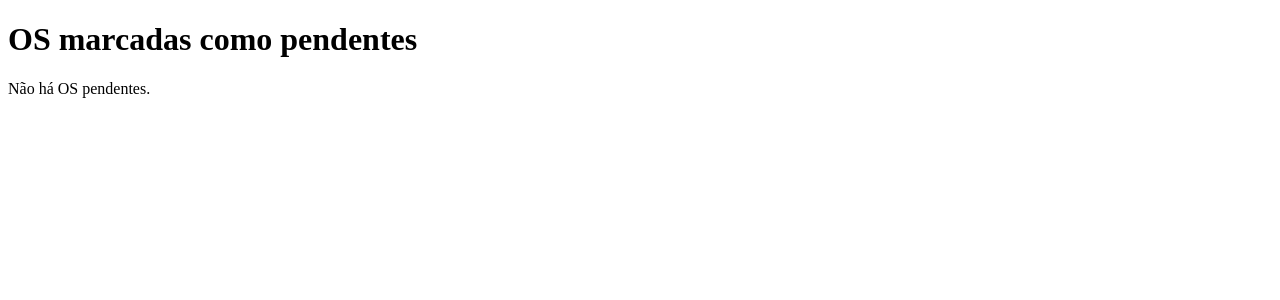
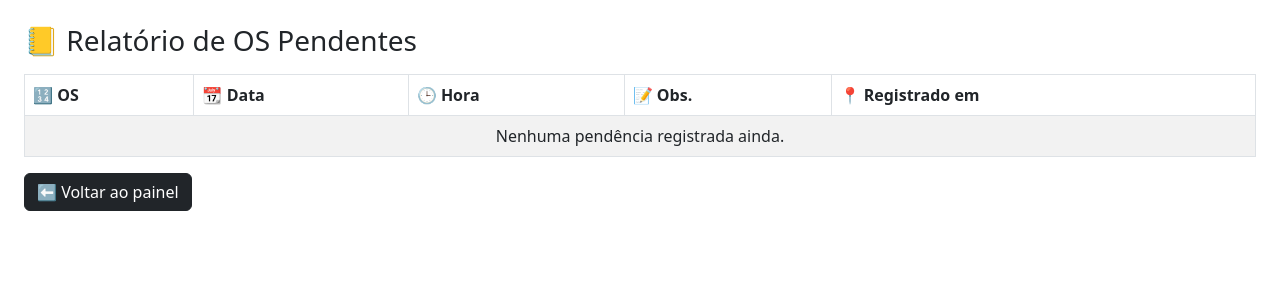
Before and after one commit to willtuner/os-manager, a Flask app: page /pendentes in a window 1280 px wide. Shown: the top 300 px of the page. Run offline with Flask 3, Linux system fonts and the light colour scheme; the visitor is signed in with stand-in values (Sample User, id 1).

Commit message:
pendentes.html

```diff
--- a/templates/pendentes.html
+++ b/templates/pendentes.html
@@ -1,20 +1,37 @@
-
 <!DOCTYPE html>
-<html lang="pt-BR">
+<html>
 <head>
-    <meta charset="UTF-8">
-    <title>OS Pendentes</title>
+  <meta charset="utf-8">
+  <title>Relatório de Pendências ⚠️</title>
+  <link href="https://cdn.jsdelivr.net/npm/bootstrap@5.3.0/dist/css/bootstrap.min.css" rel="stylesheet">
 </head>
-<body>
-    <h1>OS marcadas como pendentes</h1>
-    {% if pendentes %}
-        <ul>
-        {% for os in pendentes %}
-            <li><strong>{{ os['OS'] }}</strong> - {{ os['Justificativa'] }}</li>
-        {% endfor %}
-        </ul>
-    {% else %}
-        <p>Não há OS pendentes.</p>
-    {% endif %}
+<body class="p-4">
+  <h3>📒 Relatório de OS Pendentes</h3>
+  <table class="table table-bordered table-striped mt-3">
+    <thead>
+      <tr>
+        <th>🔢 OS</th>
+        <th>📆 Data</th>
+        <th>🕒 Hora</th>
+        <th>📝 Obs.</th>
+        <th>📍 Registrado em</th>
+      </tr>
+    </thead>
+    <tbody>
+      {% for item in lista %}
+      <tr>
+        <td>{{ item.OS }}</td>
+        <td>{{ item.DataFechamento }}</td>
+        <td>{{ item.Hora }}</td>
+        <td>{{ item.Observacao }}</td>
+        <td>{{ item.RegistradoEm }}</td>
+      </tr>
+      {% endfor %}
+      {% if not lista %}
+      <tr><td colspan="5" class="text-center">Nenhuma pendência registrada ainda.</td></tr>
+      {% endif %}
+    </tbody>
+  </table>
+  <a href="{{ url_for('index', g=gerente) }}" class="btn btn-dark">⬅️ Voltar ao painel</a>
 </body>
 </html>
```
